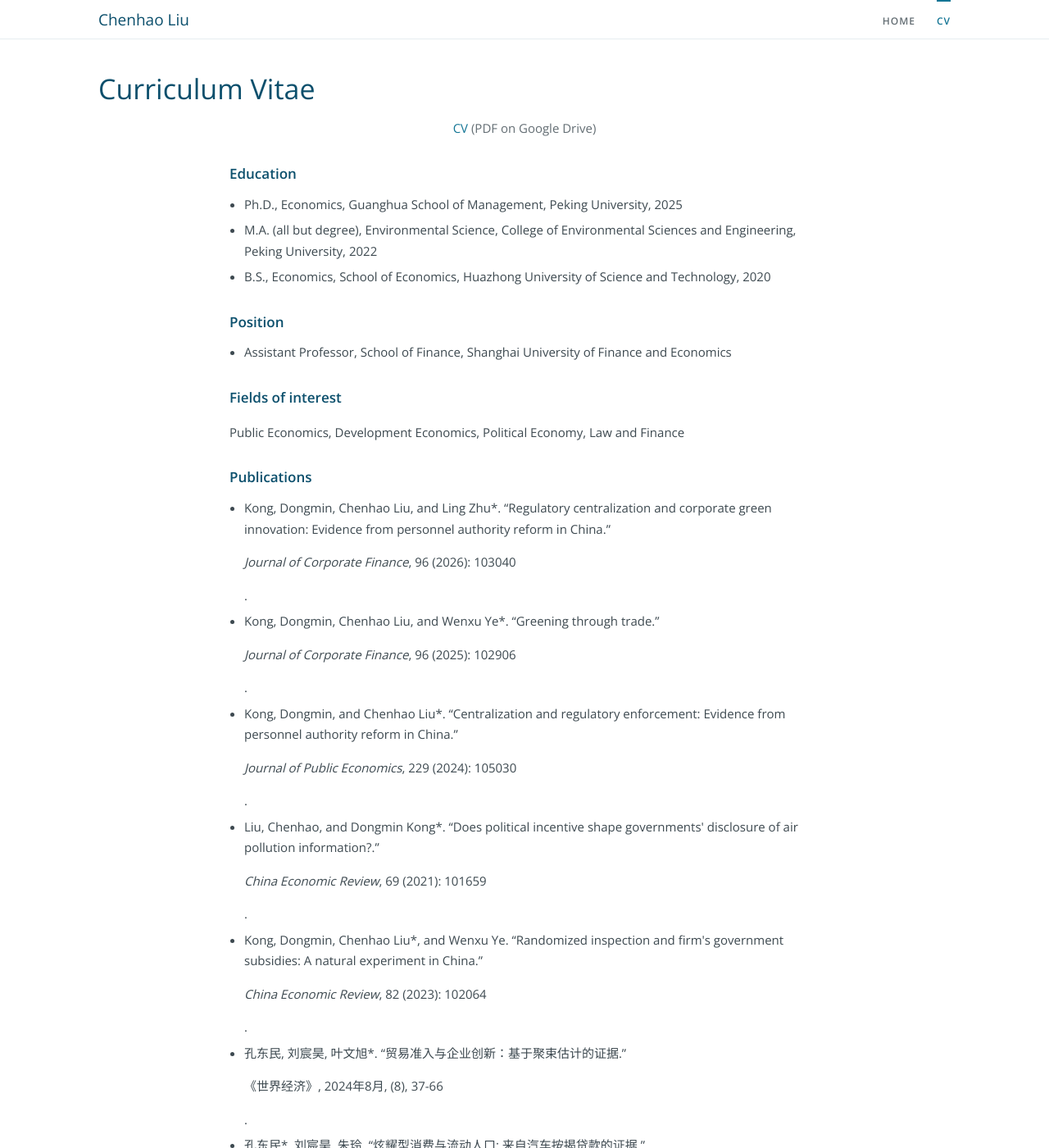
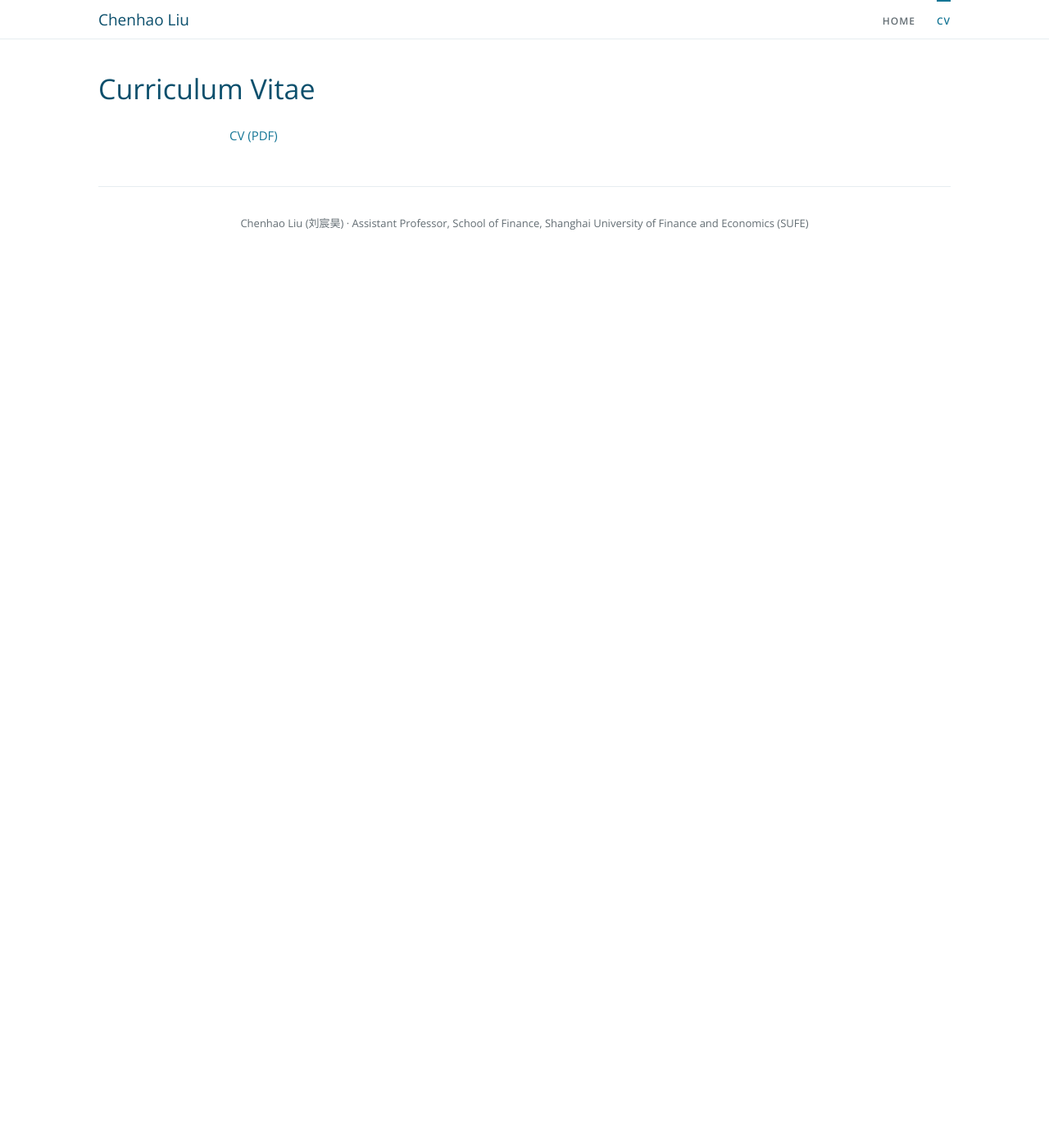
Before and after one commit to ziggsbzz/chenhao-liu, a Jekyll site: the page built from cv.html, in a window 1280 px wide and 1400 px high. Shown: the whole window at 82% size. Built offline with Jekyll 4.4.1, drawn with Linux system fonts in a browser that asks for light colours; some of the changed text lies outside the part shown.

Commit message:
Polish homepage: EN H1, rectangular portrait, CV link-only, no office
* Add minimal Jekyll academic homepage for Chenhao Liu

Replace academicpages with a clean single-column layout inspired by
yiqingxu.org. Includes profile content from academic-profile.md,
publications with corresponding-author markers, CV page, headshot,
and Cloudflare Pages build instructions in README.

* Update welcome text and contact links (CV, Scholar, SSRN)

* Simplify CV page to Google Drive PDF link only

* Polish CV page, portrait layout, and remove office from site

- CV page: single Google Drive PDF link only
- Portrait: rectangular image at natural aspect ratio (no circle crop)
- Remove office address from homepage and site config

* Show English name only in homepage hero H1

---------

Co-authored-by: Cursor Agent <cursoragent@cursor.com>

```diff
--- a/_config.yml
+++ b/_config.yml
@@ -14,7 +14,6 @@ author:
   affiliation: >-
     Assistant Professor, School of Finance, Shanghai University of Finance
     and Economics (SUFE)
-  office: "Room 226, Yuxiu Building (毓秀楼 226)"
   sufe_url: https://fin.sufe.edu.cn/Faculty/Resume/liu_chenhao
 
 exclude:
--- a/assets/css/site.css
+++ b/assets/css/site.css
@@ -145,10 +145,10 @@ main {
 }
 
 .portrait {
-  width: 220px;
-  height: 220px;
-  border-radius: 50%;
-  object-fit: cover;
+  display: block;
+  width: auto;
+  max-width: 220px;
+  height: auto;
 }
 
 h1.pagehead {
--- a/cv.html
+++ b/cv.html
@@ -6,51 +6,6 @@ permalink: /cv/
 ---
 
 <h1 class="pagehead">Curriculum Vitae</h1>
-<p class="lede"><a href="https://drive.google.com/file/d/1nx5RsGiYY2pCDQBZA0qdq6-1SM0M5avL/view?usp=sharing">CV</a> (PDF on Google Drive)</p>
-
 <div class="cv-block">
-  <h3>Education</h3>
-  <ul>
-    <li>Ph.D., Economics, Guanghua School of Management, Peking University, 2025</li>
-    <li>M.A. (all but degree), Environmental Science, College of Environmental Sciences and Engineering, Peking University, 2022</li>
-    <li>B.S., Economics, School of Economics, Huazhong University of Science and Technology, 2020</li>
-  </ul>
-
-  <h3>Position</h3>
-  <ul>
-    <li>Assistant Professor, School of Finance, Shanghai University of Finance and Economics</li>
-  </ul>
-
-  <h3>Fields of interest</h3>
-  <p>Public Economics, Development Economics, Political Economy, Law and Finance</p>
-
-  <h3>Publications</h3>
-  <ul>
-    {% for pub in site.data.publications %}
-    <li>
-      {{ pub.authors }}. &ldquo;{{ pub.title }}.&rdquo; {{ pub.venue | markdownify | strip }}.
-    </li>
-    {% endfor %}
-  </ul>
-
-  <h3>Field surveys</h3>
-  <ul>
-    {% for item in site.data.surveys %}
-    <li>{{ item }}</li>
-    {% endfor %}
-  </ul>
-
-  <h3>Awards &amp; honors</h3>
-  <ul>
-    {% for item in site.data.awards %}
-    <li>{{ item }}</li>
-    {% endfor %}
-  </ul>
-
-  <h3>Contact</h3>
-  <p>
-    Email: <a href="mailto:{{ site.author.email }}">{{ site.author.email }}</a><br>
-    {{ site.author.office }}<br>
-    <a href="{{ site.author.sufe_url }}">SUFE faculty page</a>
-  </p>
+  <p><a href="https://drive.google.com/file/d/1nx5RsGiYY2pCDQBZA0qdq6-1SM0M5avL/view?usp=sharing">CV (PDF)</a></p>
 </div>
--- a/index.html
+++ b/index.html
@@ -7,7 +7,7 @@ permalink: /
 
 <header class="hero">
   <div class="intro">
-    <h1>{{ site.author.name_en }} <span class="zh" lang="zh">{{ site.author.name_zh }}</span></h1>
+    <h1>{{ site.author.name_en }}</h1>
     <p>Welcome to my webpage!</p>
     <p>
       My name is Chenhao Liu (刘宸昊). I&rsquo;m an assistant professor at the School of Finance,
@@ -32,7 +32,6 @@ permalink: /
       &nbsp;/&nbsp;
       <a href="{{ site.author.sufe_url }}">SUFE faculty page</a>
     </p>
-    <p class="contact">{{ site.author.office }}</p>
   </div>
   <img class="portrait" src="{{ '/images/avatar.jpeg' | relative_url }}" alt="Portrait of {{ site.author.name_en }}">
 </header>
```
